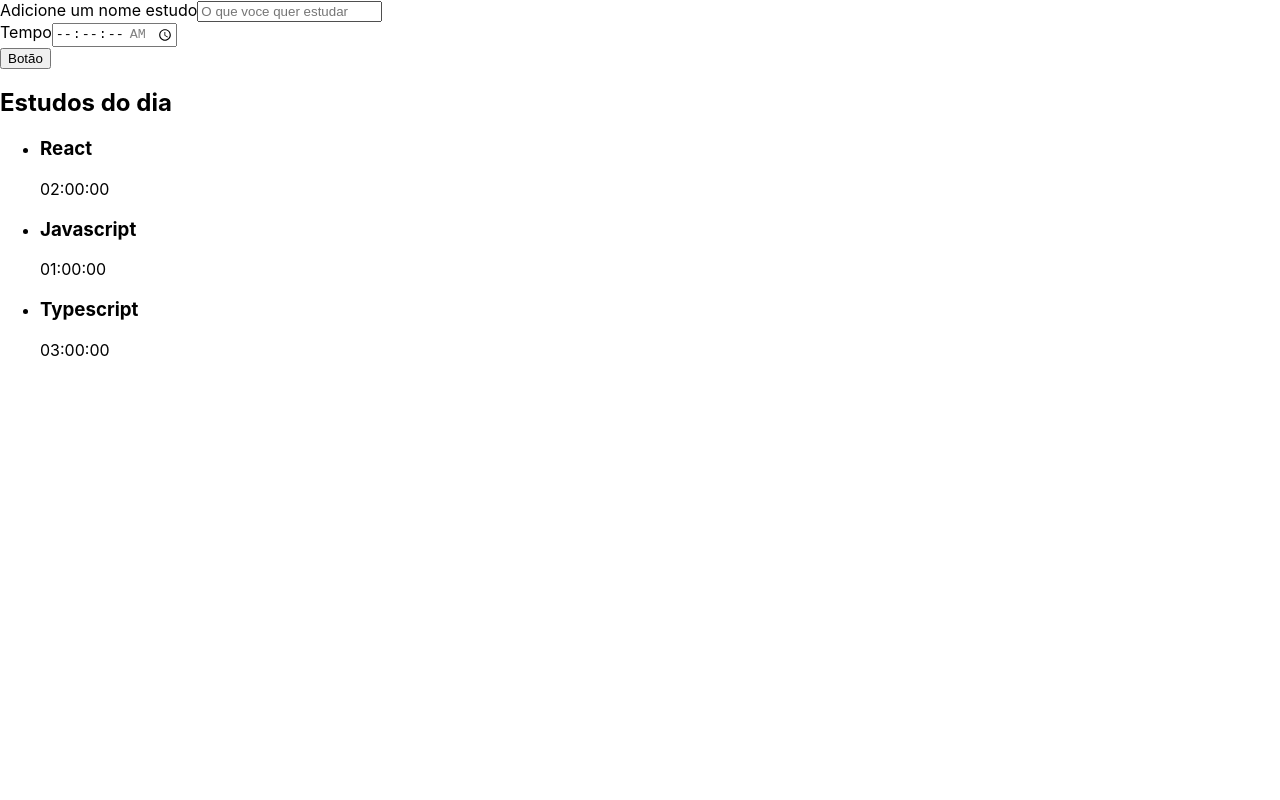
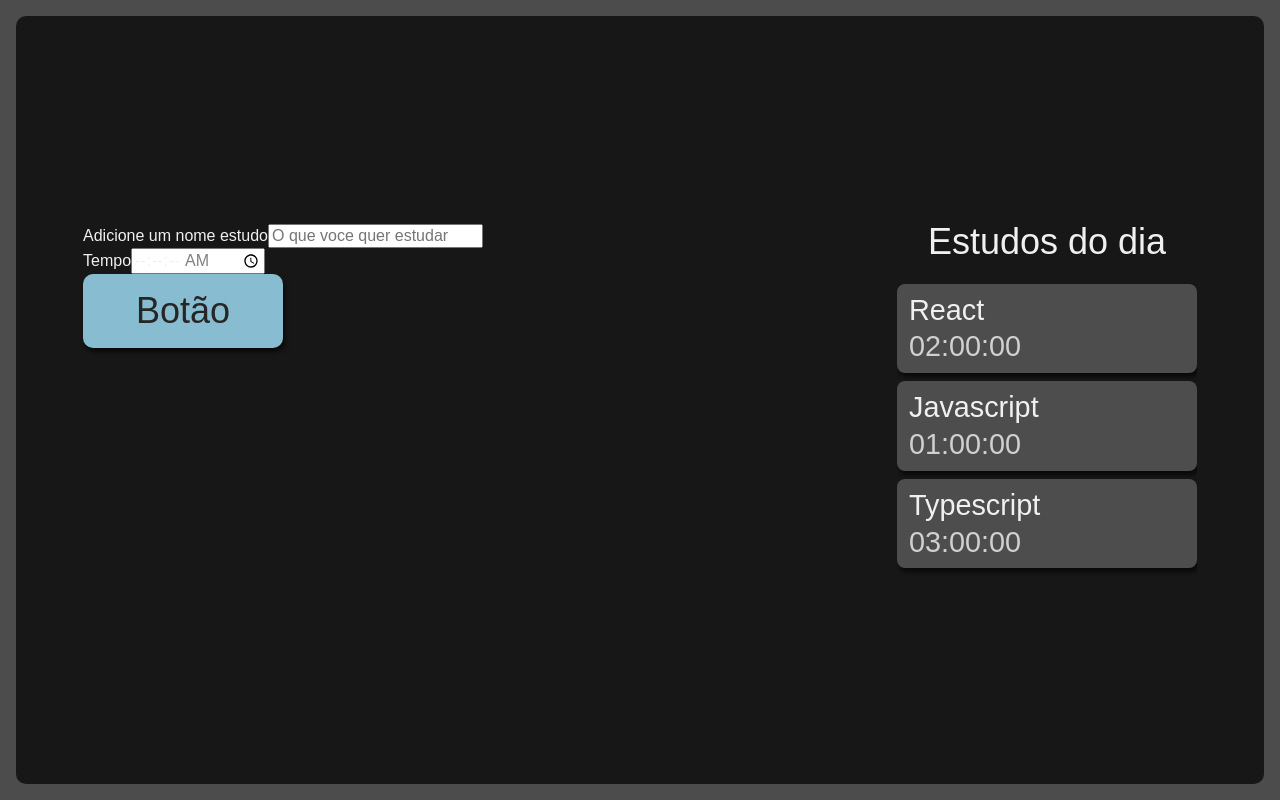
Before and after one commit to filipemot/React_escrevendo_Typescript_alura, a React (Create React App) app in the folder alura-studies/: page / in a window 1280 px wide. Built offline with nearby package versions, Linux system fonts and the light colour scheme.

Commit message:
Aula 3 - Usando CSS

```diff
--- a/alura-studies/package.json
+++ b/alura-studies/package.json
@@ -39,5 +39,8 @@
       "last 1 firefox version",
       "last 1 safari version"
     ]
+  },
+  "devDependencies": {
+    "sass": "^1.69.5"
   }
 }
--- a/alura-studies/src/App.tsx
+++ /dev/null
@@ -1,15 +0,0 @@
-import React from 'react';
-import Formulario from './components/Formulario';
-import Lista from './components/Lista';
-
-function App() {
-
-  return (
-    <div className="App">
-      <Formulario />
-      <Lista/>
-    </div>
-  );
-}
-
-export default App;
--- a/alura-studies/src/components/Botao/index.tsx
+++ b/alura-studies/src/components/Botao/index.tsx
@@ -1,12 +1,14 @@
-import React from "react";
-
+import React from 'react';
+import './style.scss';
 
 class Botao extends React.Component {
-    render() {
-        return (
-            <button>Botão</button>
-        );
-    }
+  render() {
+    return (
+      <button className="botao">
+        Botão
+      </button>
+    )
+  }
 }
 
 export default Botao;
--- /dev/null
+++ b/alura-studies/src/components/Botao/style.scss
@@ -0,0 +1,25 @@
+.botao {
+    align-self: center;
+    background-color: #88bcd1;
+    border-radius: 10px;
+    box-shadow: 2px 4px 4px #0000009F;
+    color: #272626;
+    cursor: pointer;
+    font-size: 1.25rem;
+    padding: 16px;
+    width: 150px;
+
+    &:active {
+      background-color: #7CA6B7;
+      box-shadow: 2px 2px 4px #0000009F inset;
+    }
+  }
+
+  @media screen and (min-width: 1280px) {
+    .botao {
+      grid-column-start: span 2;
+      justify-self: center;
+      width: 200px;
+      font-size: 2.25rem;
+    }
+  }
--- a/alura-studies/src/components/Formulario/index.tsx
+++ b/alura-studies/src/components/Formulario/index.tsx
@@ -1,6 +1,6 @@
 import React from "react";
 import Botao from "../Botao";
-
+import './style.scss';
 
 class Formulario extends React.Component {
     render() {
--- /dev/null
+++ b/alura-studies/src/components/Formulario/style.scss
@@ -0,0 +1,61 @@
+.novaTarefa {
+    display:flex;
+    flex-direction: column;
+    grid-area: nova-tarefa;
+    background-color: #7687A1;
+    border-radius: 10px;
+    box-shadow: 2px 4px 4px #0000009F;
+    padding: 12px;
+
+    .inputContainer {
+      display: flex;
+      flex-direction: column;
+      width: 100%;
+      margin-bottom: 16px;
+
+      label {
+        margin-bottom: 8px;
+        font-size: 1.25rem;
+      }
+
+      input {
+        width: 100%;
+        padding: 8px 12px 4px;
+        box-sizing: border-box;
+        border: unset;
+        border-radius: 5px;
+        background-color: #5D677C;
+        box-shadow: 0px 2px 4px #2D2B2B9F inset;
+
+        &::placeholder {
+          color: #BFBFBF;
+        }
+      }
+    }
+
+    @media screen and (min-width: 1280px) {
+      flex-direction: row;
+      flex-wrap: wrap;
+      justify-content: space-around;
+      font-size: 2.25rem;
+      padding: 24px;
+      box-sizing: border-box;
+
+      .inputContainer {
+        width: calc(60% - 12px);
+
+        &:last-of-type {
+          width: 40%;
+        }
+
+        label {
+          font-size: 2rem;
+        }
+
+        input {
+          height: 100%;
+          font-size: 1.75rem;
+        }
+      }
+    }
+  }
--- a/alura-studies/src/components/Lista/index.tsx
+++ b/alura-studies/src/components/Lista/index.tsx
@@ -1,4 +1,5 @@
-import React from "react";
+import React from 'react';
+import './style.scss';
 
 function Lista() {
   const tarefas = [{
@@ -8,21 +9,19 @@
     tarefa: 'Javascript',
     tempo: '01:00:00'
   }, {
-        tarefa: 'Typescript',
-        tempo: '03:00:00'
-      }]
+    tarefa: "Typescript",
+    tempo: "03:00:00"
+  }];
   return (
-      <aside>
+    <aside className="listaTarefas">
       <h2> Estudos do dia </h2>
       <ul>
-        {
-            tarefas.map((tarefa, index) => (
-                <li key={index}>
-                    <h3>{tarefa.tarefa}</h3>
-                    <span>{tarefa.tempo}</span>
+        {tarefas.map((item, index) => (
+          <li key={index} className="item">
+            <h3>{item.tarefa}</h3>
+            <span>{item.tempo}</span>
           </li>
-            ))
-        }
+        ))}
       </ul>
     </aside>
   )
--- /dev/null
+++ b/alura-studies/src/components/Lista/style.scss
@@ -0,0 +1,75 @@
+.listaTarefas {
+    grid-area: tarefas;
+    height: 100%;
+
+    h2 {
+      font-size: 1.25rem;
+      margin-bottom: 12px;
+    }
+
+    ul {
+      max-height: 350px;
+      overflow-y: scroll;
+        scrollbar-width: thin;
+    }
+
+    @media screen and (min-width:1280px) {
+
+      h2{
+        text-align: center;
+        font-size: 2.25rem;
+        margin-bottom: 24px;
+      }
+
+      ul {
+        overflow: auto;
+        max-height: 500px;
+      }
+    }
+  }
+
+  .item {
+    background-color: #4D4D4D;
+    border-radius: 8px;
+    box-shadow: 2px 4px 4px #0000009F;
+    padding: 12px;
+    margin-bottom: 8px;
+    position: relative;
+    cursor: pointer;
+
+    h3 {
+      margin-bottom: 8px;
+      word-break: break-all;
+    }
+
+    span {
+      color: #D0D0D0;
+    }
+
+    @media screen and (min-width:1280px) {
+      font-size: 1.8rem;
+    }
+  }
+
+  .itemSelecionado {
+    background-color: #292929;
+    box-shadow: 2px 4px 4px #0000009F inset;
+  }
+
+  .itemCompletado {
+    background-color: #566F42;
+    cursor: auto;
+
+    .concluido {
+      display: block;
+      background-image: url('../../assets/img/check-mark.svg');
+      background-repeat: no-repeat;
+      background-size: 38px 38px;
+      position: absolute;
+      top: 50%;
+      right: 12px;
+      transform: translateY(-50%);
+      width: 42px;
+      height: 43px;
+    }
+  }
--- a/alura-studies/src/index.css
+++ b/alura-studies/src/index.css
@@ -1,13 +1,95 @@
+html, body, div, span, applet, object, iframe,
+h1, h2, h3, h4, h5, h6, p, blockquote, pre,
+a, abbr, acronym, address, big, cite, code,
+del, dfn, em, img, ins, kbd, q, s, samp,
+small, strike, strong, sub, sup, tt, var,
+b, u, i, center,
+dl, dt, dd, ol, ul, li,
+fieldset, form, label, legend,
+table, caption, tbody, tfoot, thead, tr, th, td,
+article, aside, canvas, details, embed,
+figure, figcaption, footer, header, hgroup,
+menu, nav, output, ruby, section, summary,
+time, mark, audio, video {
+	margin: 0;
+	padding: 0;
+	border: 0;
+	font-size: 100%;
+	font: inherit;
+	vertical-align: baseline;
+}
+/* HTML5 display-role reset for older browsers */
+article, aside, details, figcaption, figure,
+footer, header, hgroup, menu, nav, section {
+	display: block;
+}
 body {
-  margin: 0;
-  font-family: -apple-system, BlinkMacSystemFont, 'Segoe UI', 'Roboto', 'Oxygen',
-    'Ubuntu', 'Cantarell', 'Fira Sans', 'Droid Sans', 'Helvetica Neue',
-    sans-serif;
-  -webkit-font-smoothing: antialiased;
-  -moz-osx-font-smoothing: grayscale;
+	line-height: 1;
+}
+ol, ul {
+	list-style: none;
+}
+blockquote, q {
+	quotes: none;
+}
+blockquote:before, blockquote:after,
+q:before, q:after {
+	content: '';
+	content: none;
+}
+table {
+	border-collapse: collapse;
+	border-spacing: 0;
 }
 
-code {
-  font-family: source-code-pro, Menlo, Monaco, Consolas, 'Courier New',
-    monospace;
+
+input {
+	font-family: inherit;
+	font-size: inherit;
+	font-weight: inherit;
+	color: inherit;
 }
+
+button {
+	border: unset;
+	background-color: unset;
+	font-family: inherit;
+	font-size: inherit;
+	font-weight: inherit;
+	color: inherit;
+}
+
+@import url('https://fonts.googleapis.com/css2?family=Manjari&display=swap');
+
+body {
+	display: flex;
+	justify-content: center;
+	font-family: 'Manjari', sans-serif;
+	color: #F0F0F0;
+	background-color: #4C4C4C;
+	height: 100%;
+	width: 100%;
+	padding: 16px;
+	box-sizing: border-box;
+}
+
+#root {
+	width: 100%;
+}
+
+::-webkit-scrollbar {
+	width: 8px;
+}
+
+::-webkit-scrollbar-track {
+	background: unset;
+}
+
+::-webkit-scrollbar-thumb {
+	border-radius: 4px;
+	background: #888;
+}
+
+::-webkit-scrollbar-thumb:hover {
+	background: #555;
+}
--- a/alura-studies/src/index.tsx
+++ b/alura-studies/src/index.tsx
@@ -1,7 +1,7 @@
 import React from 'react';
 import ReactDOM from 'react-dom/client';
 import './index.css';
-import App from './App';
+import App from './pages/App';
 
 const root = ReactDOM.createRoot(
   document.getElementById('root') as HTMLElement
--- /dev/null
+++ b/alura-studies/src/pages/App.tsx
@@ -0,0 +1,16 @@
+import React from 'react';
+import Formulario from '../components/Formulario';
+import Lista from '../components/Lista';
+import './style.scss'
+
+function App() {
+
+  return (
+    <div className="AppStyle">
+      <Formulario />
+      <Lista/>
+    </div>
+  );
+}
+
+export default App;
--- /dev/null
+++ b/alura-studies/src/pages/style.scss
@@ -0,0 +1,30 @@
+.AppStyle {
+    display: grid;
+    grid-template-rows: min-content min-content auto;
+    grid-template-areas:
+    "nova-tarefa"
+    "cronometro"
+    "tarefas"
+    ;
+    row-gap: 24px;
+    min-width: 320px;
+    min-height: calc(100vh - 32px);
+    width: 100%;
+    padding: 32px;
+    box-sizing: border-box;
+    border-radius: 10px;
+    background-color: #171717;
+
+    @media screen and (min-width:1280px)  {
+      grid-template-areas:
+      "nova-tarefa tarefas"
+      "cronometro tarefas"
+      ;
+      column-gap: 64px;
+      grid-template-rows: min-content min-content;
+      grid-template-columns: 750px 300px;
+      justify-content: center;
+      align-content: center;
+      padding: 64px;
+    }
+  }
```
Also changed, not shown: 1 other file (tests, documents, lock files or other folders). Lines whose indentation alone changed are shown as unchanged.
